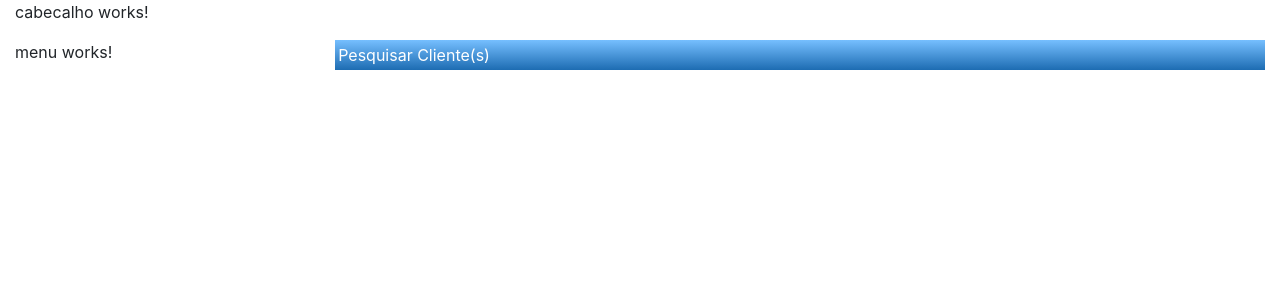
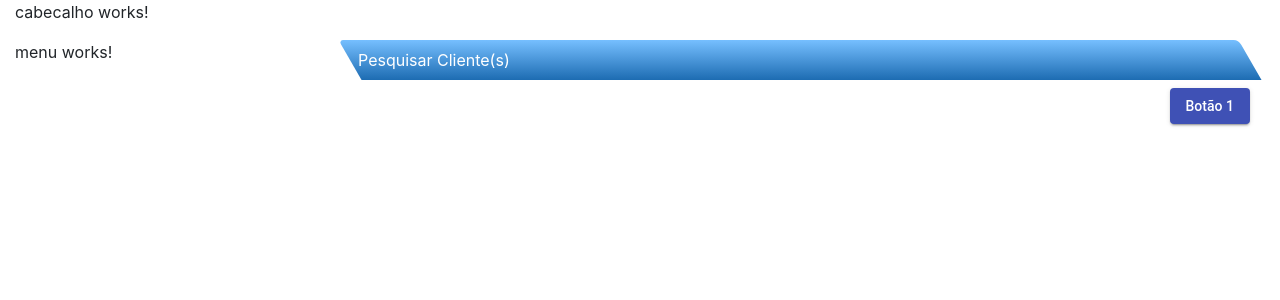
Before and after one commit to lucasbiel7/11barra11, an Angular app in the folder web-client/: page /gestao/cliente in a window 1280 px wide. Shown: the top 300 px of the page. Built offline with nearby package versions, Linux system fonts and the light colour scheme.

Commit message:
Adicionando componentização para os botões na pagina de CRUD

```diff
--- a/web-client/src/app/modules/gestao/components/cliente/cliente.component.html
+++ b/web-client/src/app/modules/gestao/components/cliente/cliente.component.html
@@ -1,3 +1,4 @@
 <onz-painel-acoes [titulo]='titulo'>
-
+    <button mat-raised-button color="primary" botoao-acoes>Botão 1</button>
+    <button mat-raised-button color="primary" botoes-acoes>Botão 2</button>
 </onz-painel-acoes>
--- a/web-client/src/app/modules/shared/components/painel-acoes/painel-acoes.component.html
+++ b/web-client/src/app/modules/shared/components/painel-acoes/painel-acoes.component.html
@@ -1,13 +1,19 @@
 <section class="conteudo">
-    <div class="header">
-        <header>
-            {{titulo}}
-
-        </header>
-
+    <div class="container-fluid">
+        <div class="row">
+            <div class="col">
+                <header class="align-self-center">
+                    <p class="titulo " [innerHTML]="titulo"></p>
+                </header>
+            </div>
+        </div>
+        <div class="d-flex justify-content-end mt-2">
+            <div>
+                <ng-content select="[botoao-acoes]"></ng-content>
+            </div>
+        </div>
+        <div class="row">
+            <ng-content select="['conteudo']"></ng-content>
+        </div>
     </div>
-
-    <ng-content select="['conteudo']">
-
-    </ng-content>
 </section>
--- a/web-client/src/app/modules/shared/components/painel-acoes/painel-acoes.component.scss
+++ b/web-client/src/app/modules/shared/components/painel-acoes/painel-acoes.component.scss
@@ -1,10 +1,21 @@
 @import 'src/assets/scss/variables';
 
 section.conteudo{
-    div.header{
+    header{
         background: linear-gradient(to bottom,$primaria-aux, $primaria);
-        padding: 0.2rem;
+        padding: 0.5rem;
         color:white;
+        border-radius: 0.3rem 0.3rem 0 0;
+        -webkit-transform: skew(30deg);
+        -ms-transform: skew(30deg);
+        transform: skew(30deg);
+        p.titulo{
+            margin-top: auto;
+            margin-bottom: auto;
+            justify-content: center;
+            -webkit-transform: skew(-30deg);
+            -ms-transform: skew(-30deg);
+            transform: skew(-30deg);
+        }
     }
-
 }
```
